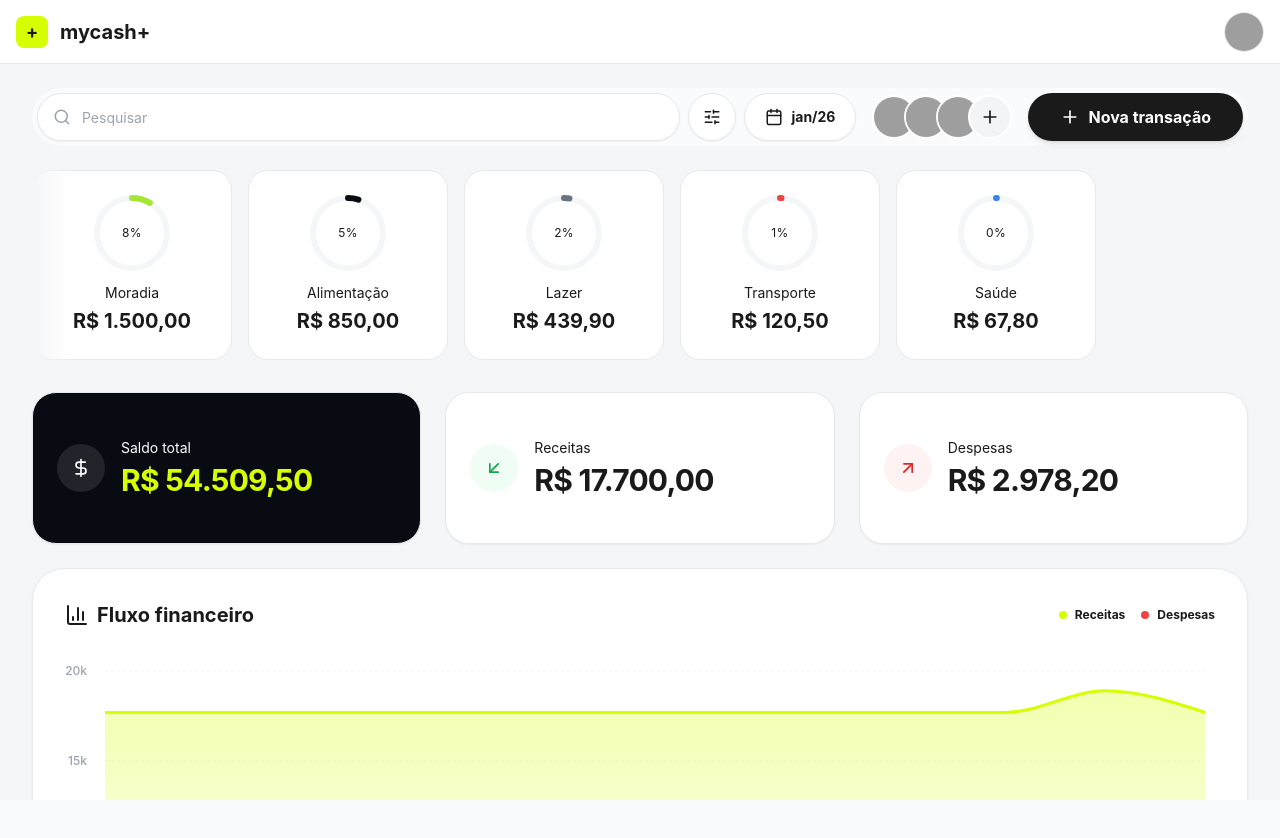
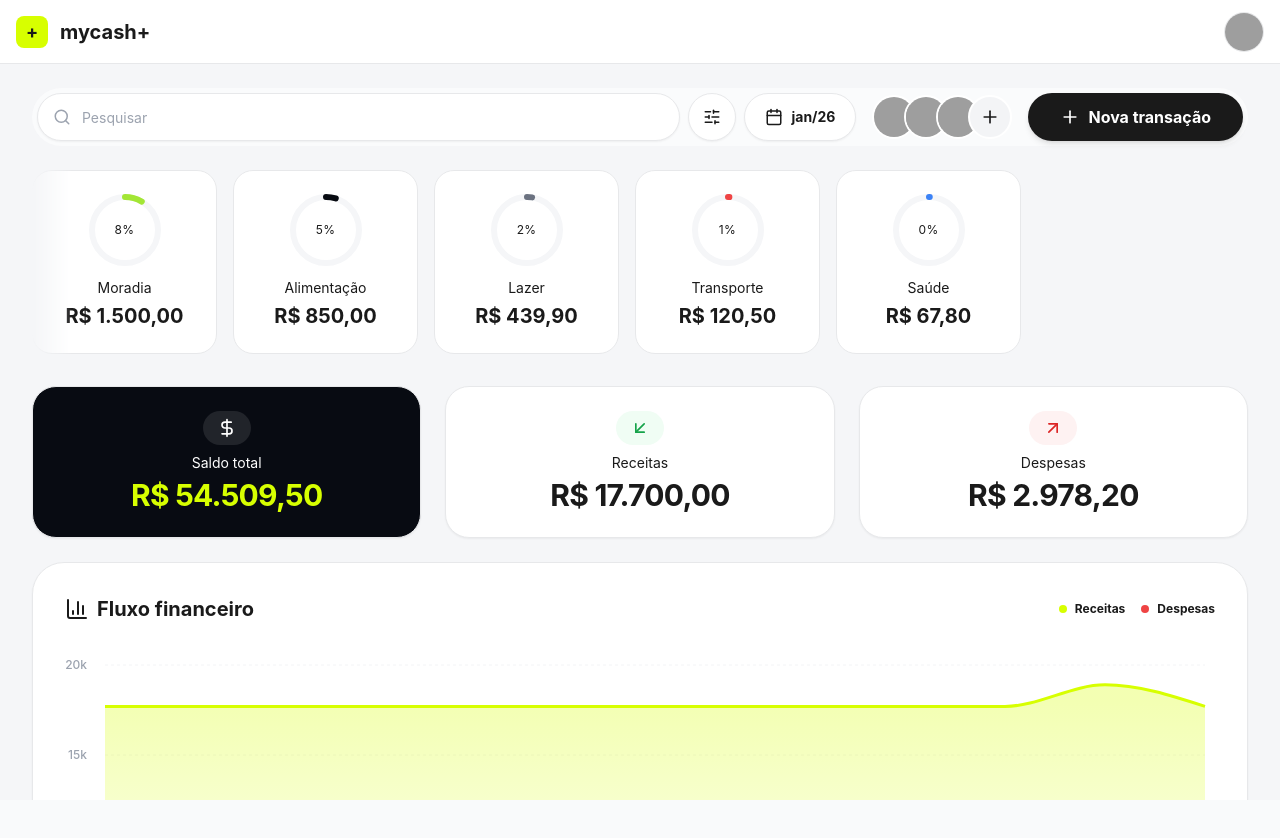
Before and after one commit to brgoncalvess/mycash-plus, a React (Vite) app: page / in a window 1280 px wide. Shown: the top 838 px of the page. Built offline with nearby package versions, Linux system fonts and the light colour scheme; grey boxes are pictures that could not be loaded.

Commit message:
refactor: change summary cards to vertical layout (icon, label, value) and revert category cards to 185px

```diff
--- a/src/components/dashboard/categories/CategoryDonutCard.tsx
+++ b/src/components/dashboard/categories/CategoryDonutCard.tsx
@@ -9,10 +9,10 @@ interface CategoryDonutCardProps {
 
 export function CategoryDonutCard({ category, amount, percentage, color }: CategoryDonutCardProps) {
     return (
-        <div className="flex-shrink-0 w-[200px] h-[190px] bg-white border border-secondary-50 rounded-[20px] p-5 flex flex-col items-center justify-center gap-3 hover:border-brand transition-all group">
+        <div className="flex-shrink-0 w-[185px] h-[184px] bg-white border border-secondary-50 rounded-[20px] p-6 flex flex-col items-center justify-center gap-3 hover:border-brand transition-all group">
             {/* Donut Chart */}
             <div className="flex justify-center">
-                <DonutChart percentage={percentage} color={color} size={76} />
+                <DonutChart percentage={percentage} color={color} size={72} />
             </div>
 
             {/* Content Group */}
--- a/src/components/dashboard/categories/ExpensesByCategoryCarousel.tsx
+++ b/src/components/dashboard/categories/ExpensesByCategoryCarousel.tsx
@@ -23,7 +23,7 @@ export function ExpensesByCategoryCarousel() {
 
     const scroll = (direction: 'left' | 'right') => {
         if (scrollContainerRef.current) {
-            const scrollAmount = 216; // 200px card + 16px gap
+            const scrollAmount = 201; // 185px card + 16px gap
             scrollContainerRef.current.scrollBy({
                 left: direction === 'left' ? -scrollAmount : scrollAmount,
                 behavior: 'smooth',
--- a/src/components/dashboard/summary/BalanceCard.tsx
+++ b/src/components/dashboard/summary/BalanceCard.tsx
@@ -7,14 +7,14 @@ export function BalanceCard() {
     const balance = calculateTotalBalance();
 
     return (
-        <div className="relative w-full lg:flex-1 rounded-2xl bg-[#080B12] border border-secondary-50 p-6 shadow-sm h-[152px] flex items-center gap-4 group hover:border-secondary-500/10 transition-all">
+        <div className="relative w-full lg:flex-1 rounded-2xl bg-[#080B12] border border-secondary-50 p-6 shadow-sm h-[152px] flex flex-col items-center justify-center gap-2 group hover:border-secondary-500/10 transition-all">
             {/* Icon */}
-            <div className="flex items-center justify-center w-12 h-12 rounded-full bg-white/10 shrink-0">
+            <div className="flex items-center justify-center w-12 h-12 rounded-full bg-white/10">
                 <DollarSign size={20} className="text-white" />
             </div>
 
             {/* Content */}
-            <div className="flex flex-col gap-1 flex-1 min-w-0">
+            <div className="flex flex-col items-center gap-1">
                 <span className="text-sm font-normal text-white">Saldo total</span>
                 <CountUp
                     value={balance}
--- a/src/components/dashboard/summary/MetricCard.tsx
+++ b/src/components/dashboard/summary/MetricCard.tsx
@@ -11,10 +11,10 @@ export function MetricCard({ type, value }: MetricCardProps) {
     const isIncome = type === 'income';
 
     return (
-        <div className="relative w-full lg:flex-1 rounded-2xl bg-white border border-secondary-50 p-6 shadow-sm h-[152px] flex items-center gap-4 group hover:border-secondary-500/10 transition-all">
+        <div className="relative w-full lg:flex-1 rounded-2xl bg-white border border-secondary-50 p-6 shadow-sm h-[152px] flex flex-col items-center justify-center gap-2 group hover:border-secondary-500/10 transition-all">
             {/* Icon */}
             <div className={cn(
-                "flex items-center justify-center w-12 h-12 rounded-full shrink-0",
+                "flex items-center justify-center w-12 h-12 rounded-full",
                 isIncome ? "bg-green-50" : "bg-red-50"
             )}>
                 {isIncome ? (
@@ -25,7 +25,7 @@ export function MetricCard({ type, value }: MetricCardProps) {
             </div>
 
             {/* Content */}
-            <div className="flex flex-col gap-1 flex-1 min-w-0">
+            <div className="flex flex-col items-center gap-1">
                 <span className="text-sm font-normal text-secondary">
                     {isIncome ? 'Receitas' : 'Despesas'}
                 </span>
```
